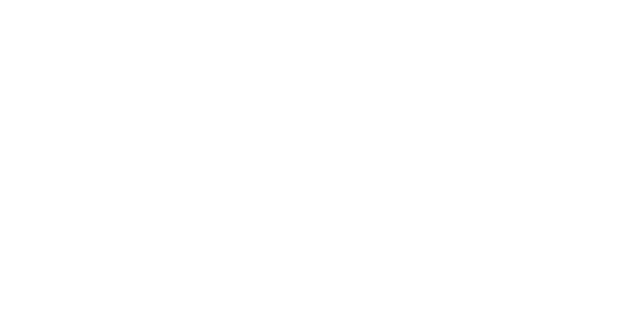
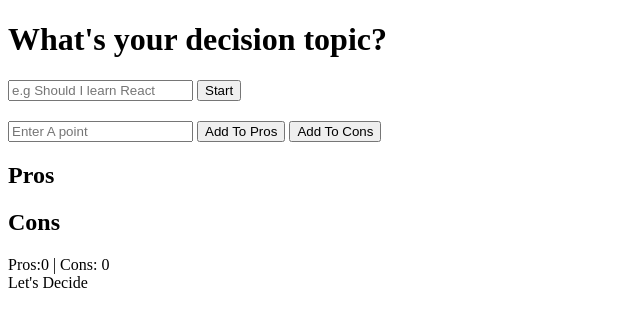
Before and after one commit to msowers72/List-Maker, a plain HTML site: page index.html in a window 1280 px wide. Shown: the whole page, without its empty margins (0-640 px from the left). Drawn offline with Linux system fonts and the light colour scheme.

Commit message:
initial HTML sturture is built

```diff
--- a/index.html
+++ b/index.html
@@ -1,5 +1,6 @@
 <!DOCTYPE html>
 <html lang="en">
+
 <head>
     <meta charset="UTF-8">
     <meta name="viewport" content="width=device-width, initial-scale=1.0">
@@ -8,7 +9,45 @@
     <script src="./index.js" defer></script>
     <title>Pros Cons List Maker</title>
 </head>
+
 <body>
+    <!-- ========== Topic Enter Screen ========== -->
+    <div class="topic-section" id="topic-section">
+        <h1>What's your decision topic?</h1>
+        <input type="text" id="topicInput" placeholder="e.g Should I learn React" />
+        <button onclick="submitTopic()">Start</button>
+    </div>
+
+    <!-- ========== Main App Content ========== -->
+    <div id="appContent">
+        <h2 class="topic-title" id="topic-title"></h2>
+        <div class="input-section">
+            <input type="text" id="itemInput" placeholder="Enter A point" />
+            <button onclick="addItem('pros')">Add To Pros</button>
+            <button onclick="addItem('cons')">Add To Cons</button>
+        </div>
+        <div class="list-container">
+            <div class="list">
+                <h2>Pros</h2>
+                <ul id="prosList">
+                </ul>
+            </div>
+            <div class="list">
+                <h2>Cons</h2>
+                <ul id="consList"></ul>
+            </div>
+        </div>
+        <div class="scoreboard" id="scoreboard">
+            Pros:0 | Cons: 0 <br />
+            Let's Decide
+        </div>
+    </div>
+
+
+
+
+
 
 </body>
+
 </html>
```
